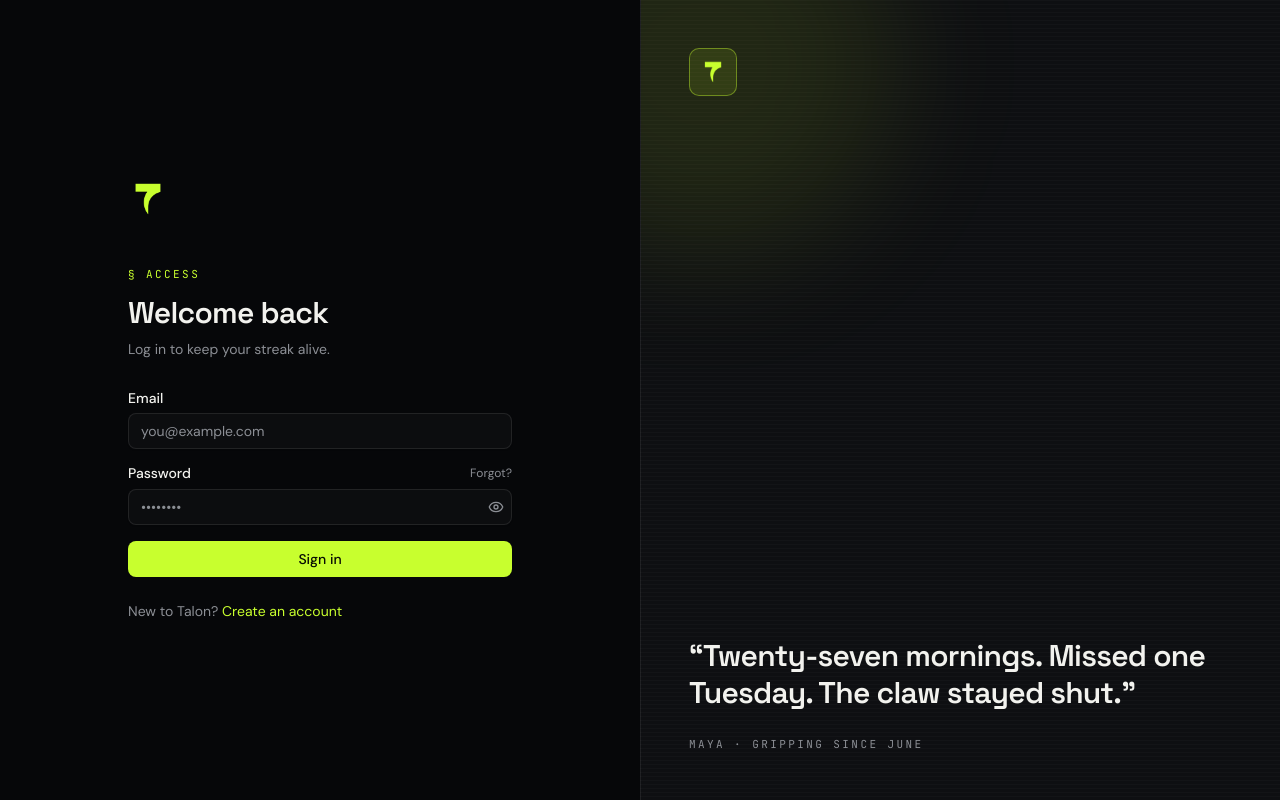
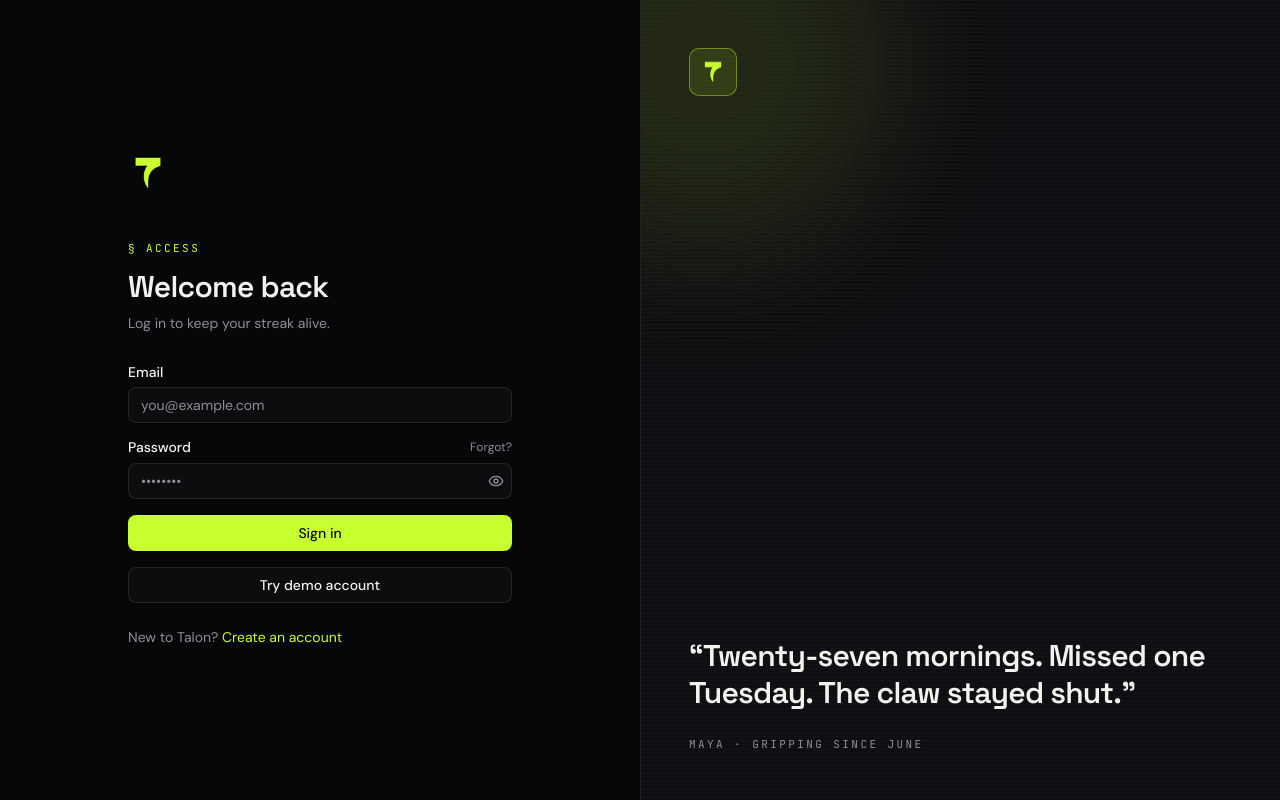
Before and after one commit to Dera2k/Talon, a Next.js app in the folder talon-frontend/: page /login in a window 1280 px wide. Built offline with nearby package versions, Linux system fonts and the light colour scheme.

Commit message:
feat: add demo account button on login

```diff
--- a/talon-frontend/components/auth/login-form.tsx
+++ b/talon-frontend/components/auth/login-form.tsx
@@ -92,6 +92,15 @@ export function LoginForm() {
       <Button type="submit" className="w-full" disabled={login.isPending || login.isSuccess}>
         {login.isPending ? "Signing in…" : "Sign in"}
       </Button>
+      <Button
+        type="button"
+        variant="outline"
+        className="w-full"
+        disabled={login.isPending || login.isSuccess}
+        onClick={() => login.mutate({ email: "test@test.com", password: "12345test12" })}
+      >
+        Try demo account
+      </Button>
     </form>
   );
 }
```
